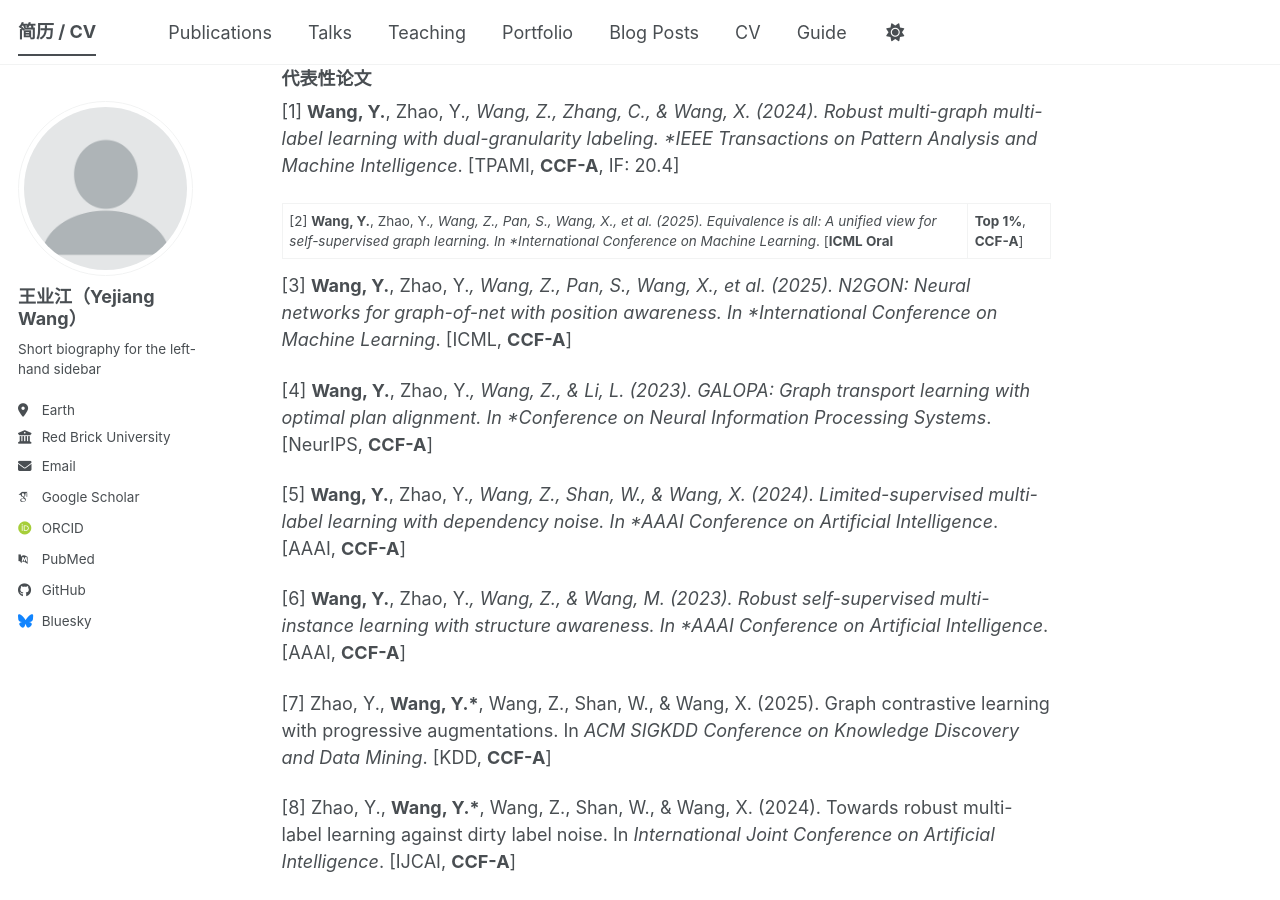
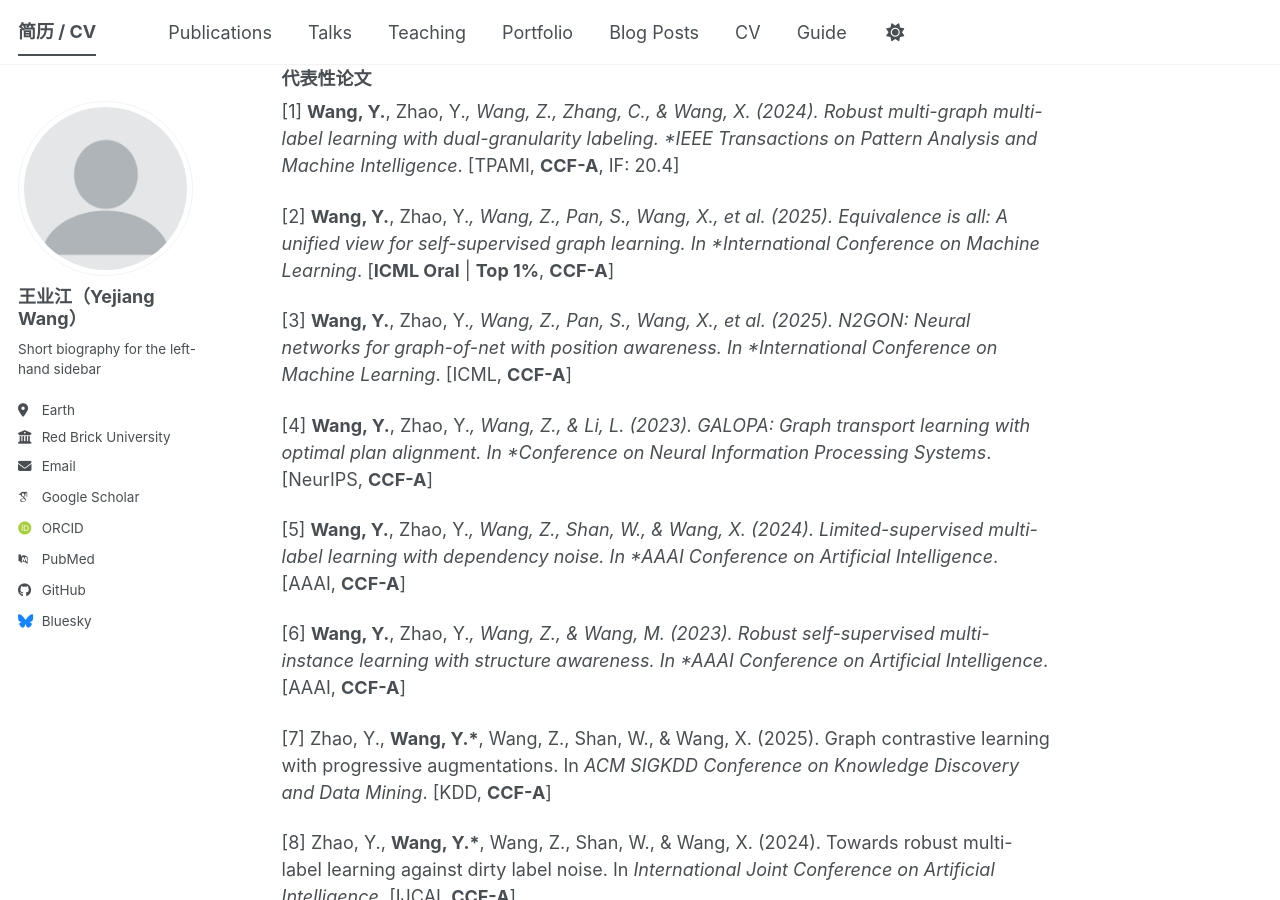
Before and after one commit to wyejiang/wyejiang.github.io, a Jekyll site: the page built from _pages/about.md, in a window 1280 px wide and 900 px high, scrolled down 574 px. Built offline with Jekyll 4.4.1, drawn with Linux system fonts in a browser that asks for light colours; some web fonts are replaced; a script bundle is joined from its source files by our own code; library files that are not in the unit come from our copies.

```diff
--- a/_pages/about.md
+++ b/_pages/about.md
@@ -27,7 +27,7 @@ redirect_from:
 
 [1] **Wang, Y.**, Zhao, Y.*, Wang, Z., Zhang, C., & Wang, X. (2024). Robust multi-graph multi-label learning with dual-granularity labeling. *IEEE Transactions on Pattern Analysis and Machine Intelligence*. [TPAMI, **CCF-A**, IF: 20.4]
 
-[2] **Wang, Y.**, Zhao, Y.*, Wang, Z., Pan, S., Wang, X., et al. (2025). Equivalence is all: A unified view for self-supervised graph learning. In *International Conference on Machine Learning*. [**ICML Oral** | **Top 1%**, **CCF-A**]
+[2] **Wang, Y.**, Zhao, Y.*, Wang, Z., Pan, S., Wang, X., et al. (2025). Equivalence is all: A unified view for self-supervised graph learning. In *International Conference on Machine Learning*. [**ICML Oral** \| **Top 1%**, **CCF-A**]
 
 [3] **Wang, Y.**, Zhao, Y.*, Wang, Z., Pan, S., Wang, X., et al. (2025). N2GON: Neural networks for graph-of-net with position awareness. In *International Conference on Machine Learning*. [ICML, **CCF-A**]
 
```
